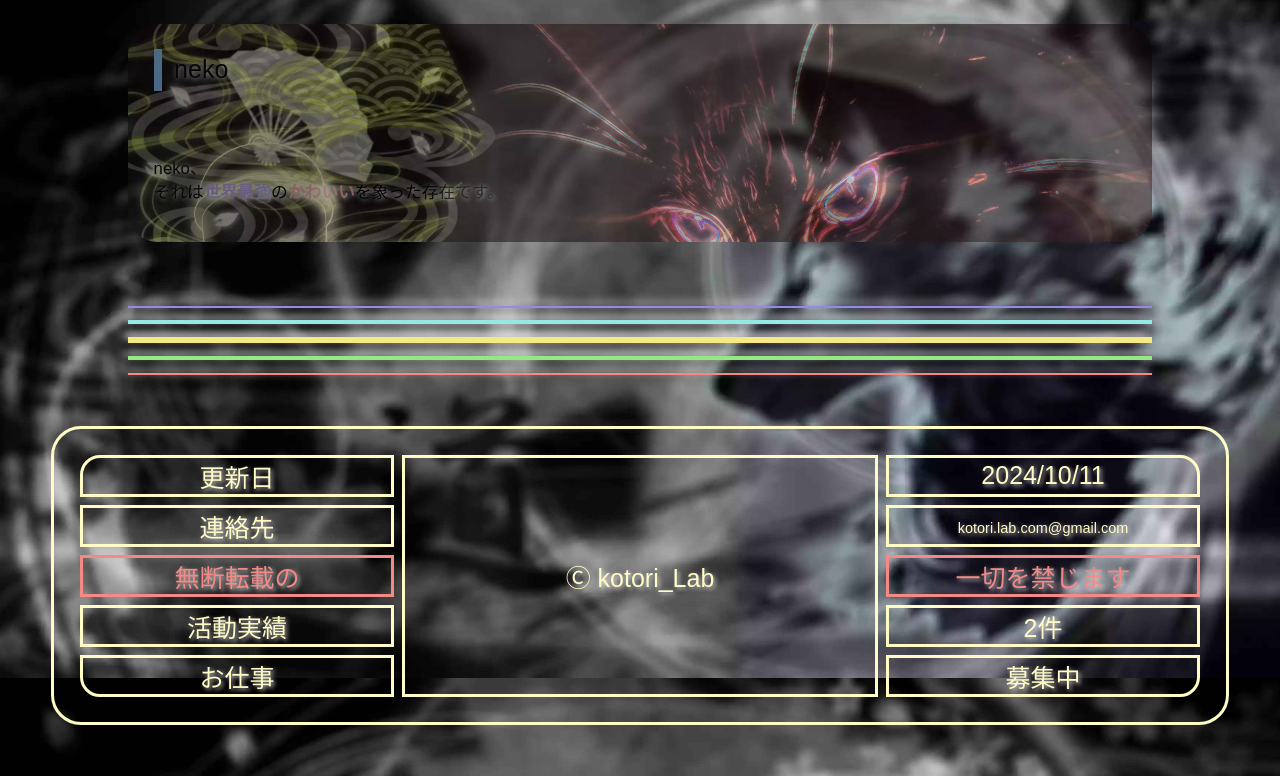
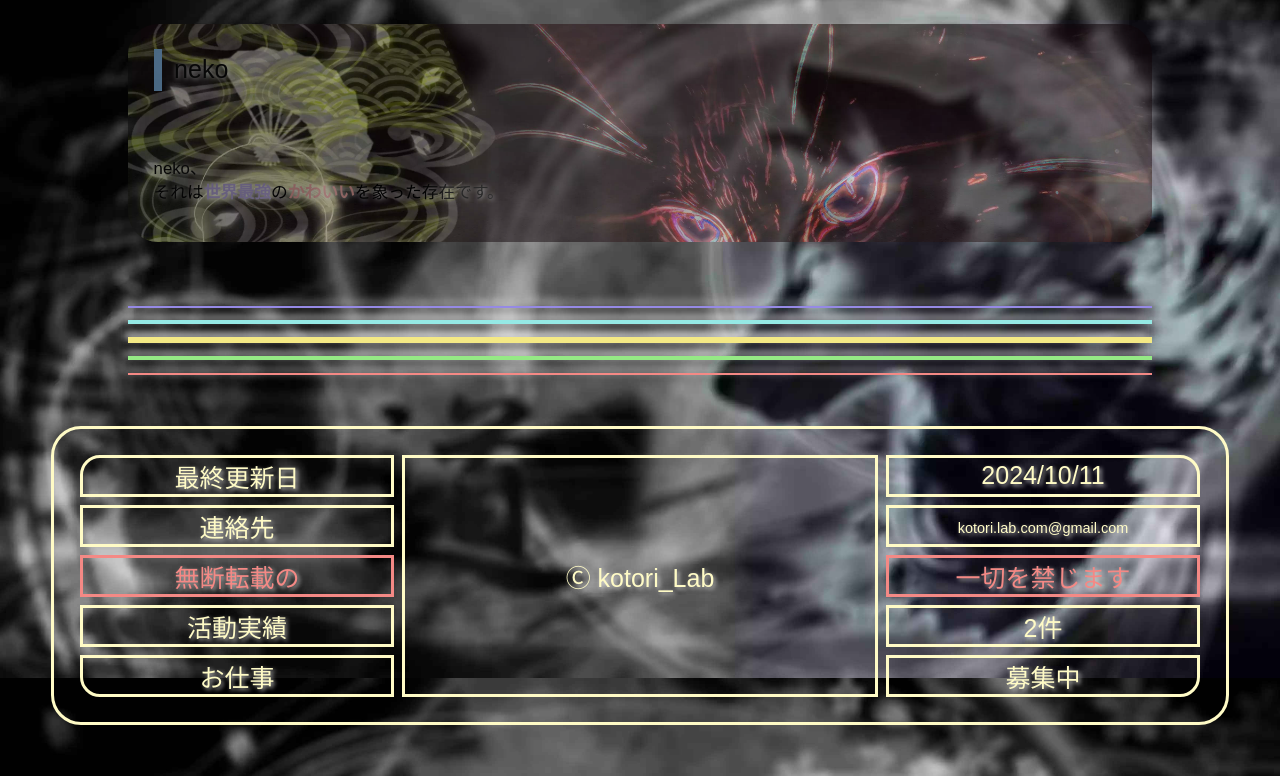
Before and after one commit to yamiyami3141/yamiyami3141.github.io, a plain HTML site: page index.html in a window 1280 px wide. Shown: the part 5722-6498 px from the top of the page. Drawn offline with Linux system fonts and the light colour scheme.

Commit message:
Update footer.html

```diff
--- a/parts/footer.html
+++ b/parts/footer.html
@@ -5,7 +5,7 @@
 <div class="ml-10 sen-h-1 color-r1-60 w-80 mt-01 box-shadow-2"></div>
 
 <div class="parent sen-h-3 c m-04 p-02 marukado">
-    <div class="div1 sen-h-3 t-cc marukado-1">更新日</div>
+    <div class="div1 sen-h-3 t-cc marukado-1">最終更新日</div>
     <div class="div2 sen-h-3 t-cc">連絡先</div>
     <div class="div3 sen-h-3 t-cc color-r1-60">無断転載の</div>
     <div class="div4 sen-h-3 t-cc">活動実績</div>
```
